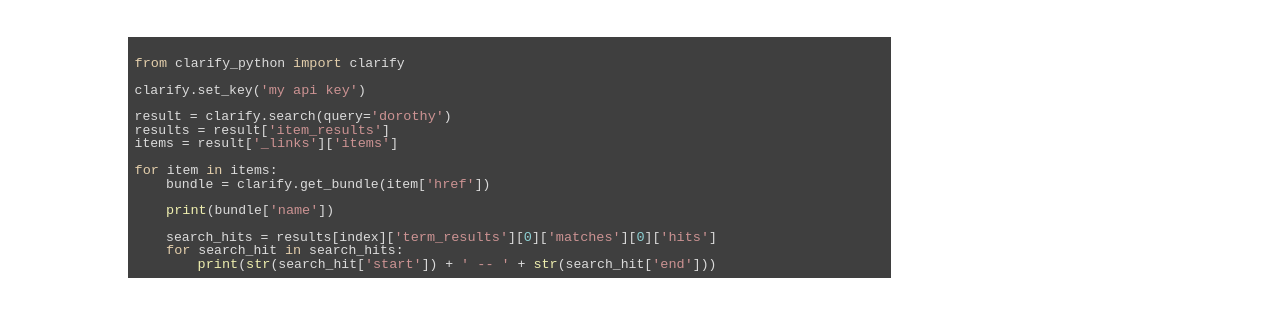
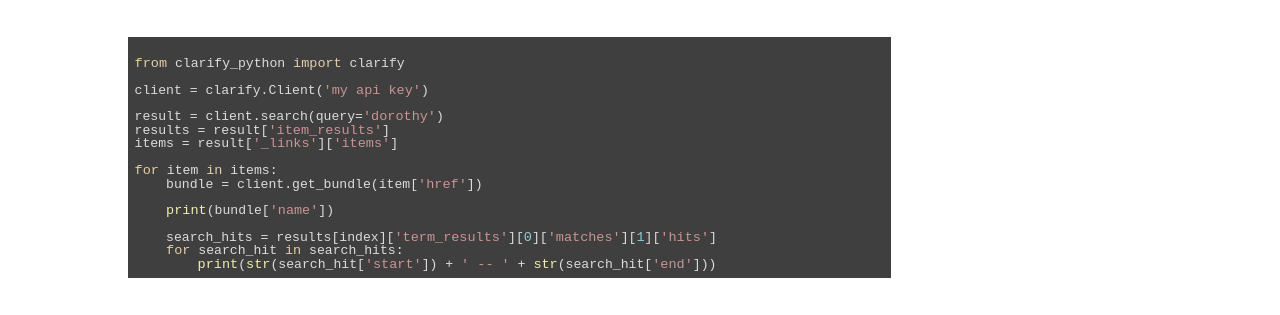
Before and after one commit to xclarifyio/clarify.github.io, a Jekyll site: the page built from quickstarts/media-search.html, in a window 1280 px wide and 900 px high, scrolled down 3215 px. Shown: the part 204-519 px from the top of the window. Built offline with Jekyll 4.4.1, drawn with Linux system fonts in a browser that asks for light colours; nearby versions of some CDN libraries; some web fonts are replaced.

Commit message:
Update media-searching.html

```diff
--- a/_includes/source/python/media-searching.html
+++ b/_includes/source/python/media-searching.html
@@ -3,18 +3,18 @@
 <code class="python">
 from clarify_python import clarify
 
-clarify.set_key('my api key')
+client = clarify.Client('my api key')
 
-result = clarify.search(query='dorothy')
+result = client.search(query='dorothy')
 results = result['item_results']
 items = result['_links']['items']
 
 for item in items:
-    bundle = clarify.get_bundle(item['href'])
+    bundle = client.get_bundle(item['href'])
 
     print(bundle['name'])
 
-    search_hits = results[index]['term_results'][0]['matches'][0]['hits']
+    search_hits = results[index]['term_results'][0]['matches'][1]['hits']
     for search_hit in search_hits:
         print(str(search_hit['start']) + ' -- ' + str(search_hit['end']))
 </code>
```
